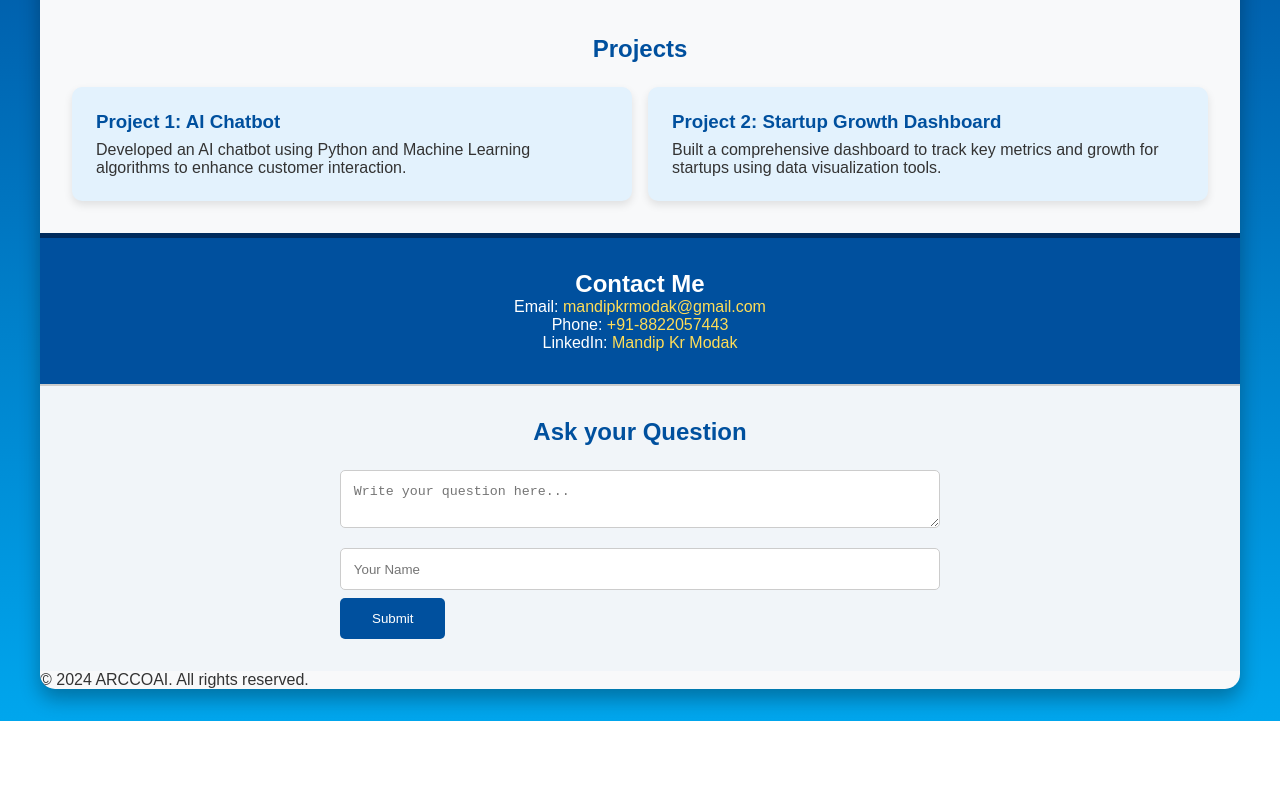
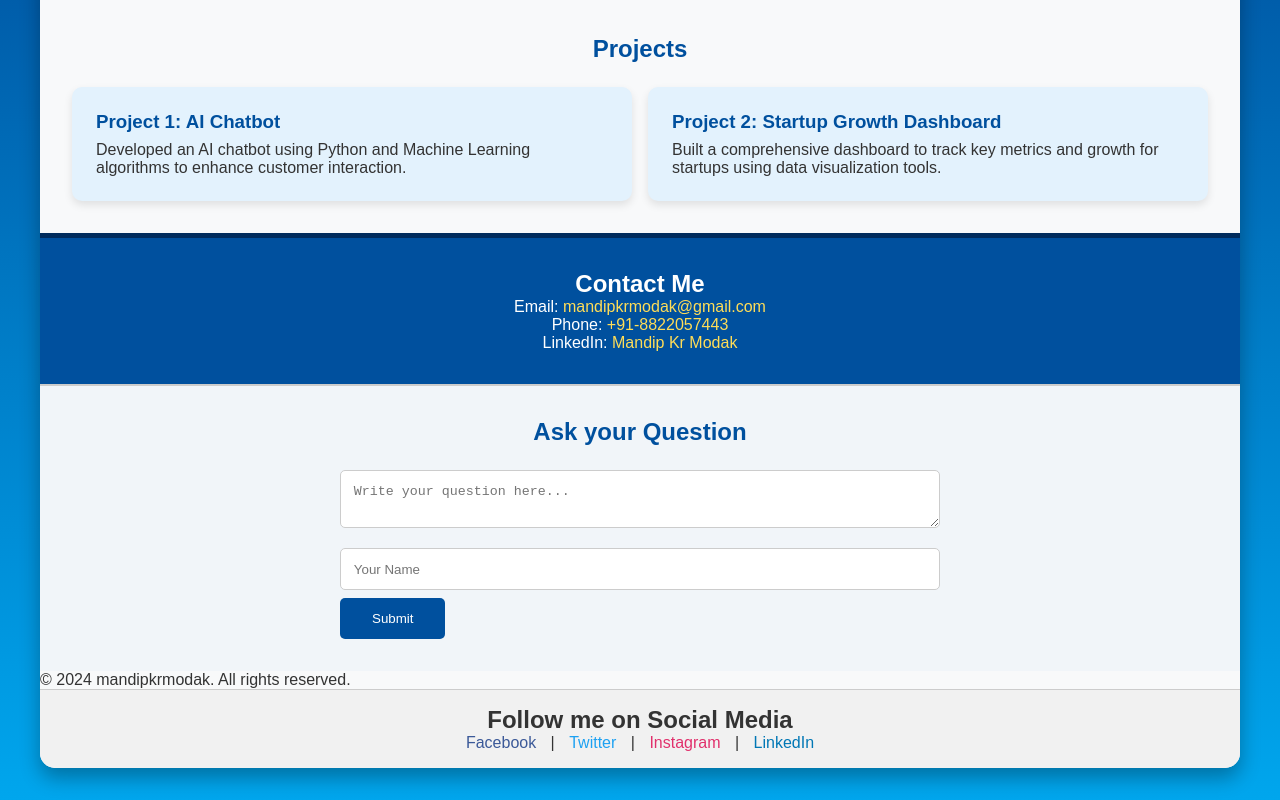
Before and after one commit to MandipkrModak/profile, a plain HTML site: page index.html in a window 1280 px wide. Shown: the part 1095-1895 px from the top of the page. Before the commit the page ends 1816 px from the top, so only its background shows below. Drawn offline with Linux system fonts and the light colour scheme.

Commit message:
Update index.html

```diff
--- a/index.html
+++ b/index.html
@@ -318,5 +318,15 @@
     </script>
 
     <footer>
-        <p>&copy; 2024 ARCCOAI. All rights reserved.</p>
+        <p>&copy; 2024 mandipkrmodak. All rights reserved.</p>
     </footer>
+
+<div class="social-media-section" style="text-align: center; padding: 1rem; background-color: #f1f1f1; border-top: 1px solid #ccc;">
+    <h2>Follow me on Social Media</h2>
+    <p>
+        <a href="https://www.facebook.com" target="_blank" style="margin: 0 10px; text-decoration: none; color: #3b5998;">Facebook</a> |
+        <a href="https://www.twitter.com" target="_blank" style="margin: 0 10px; text-decoration: none; color: #1da1f2;">Twitter</a> |
+        <a href="https://www.instagram.com" target="_blank" style="margin: 0 10px; text-decoration: none; color: #e1306c;">Instagram</a> |
+        <a href="https://www.linkedin.com" target="_blank" style="margin: 0 10px; text-decoration: none; color: #0077b5;">LinkedIn</a>
+    </p>
+</div>
```
